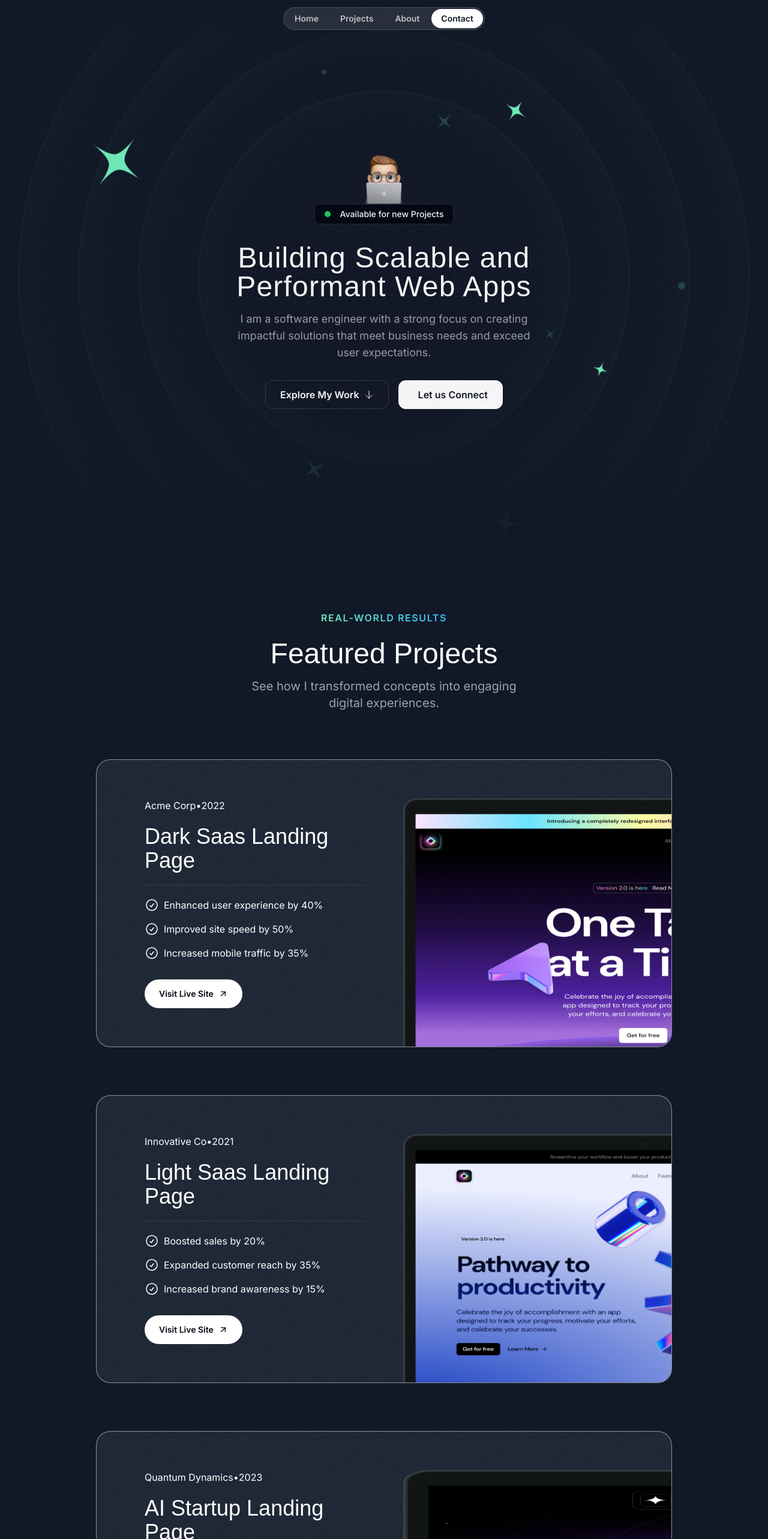
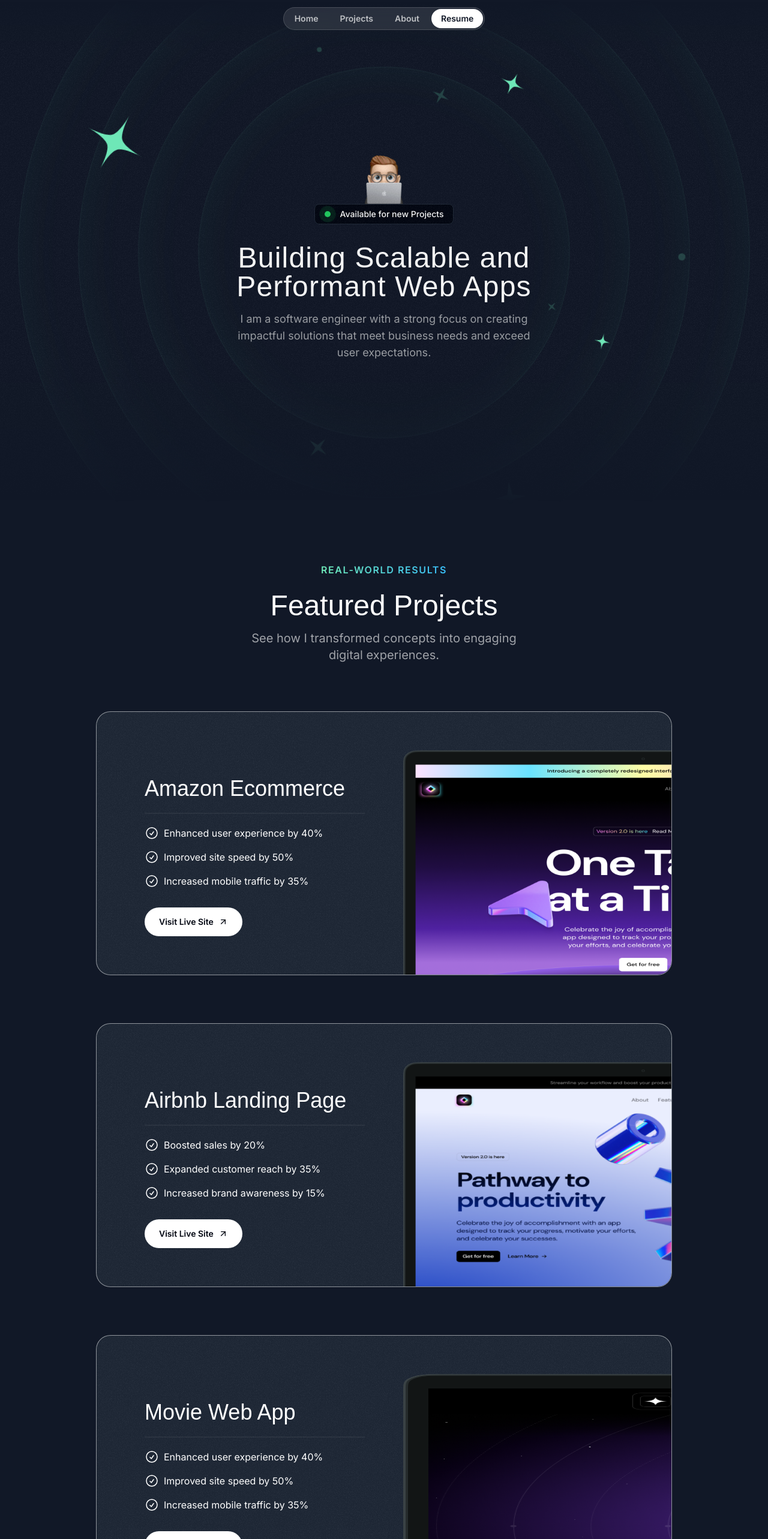
Before and after one commit to shaktawat19/nextjs-portfolio, a Next.js app: page / in a window 1280 px wide. Shown: the top 2566 px of the page at 60% size. Built offline with nearby package versions, Linux system fonts and the light colour scheme; a web font is replaced by a local one.

Commit message:
refactoring

```diff
--- a/src/sections/About.tsx
+++ b/src/sections/About.tsx
@@ -93,7 +93,7 @@ const hobbies = [
 export const AboutSection = () => {
   const constraintRef = useRef(null)
   return (
-    <div className='py-20 lg-py-28'>
+    <div className='py-20 lg-py-28' id='about-section'>
       <div className='container'>
         <SectionHeader
           eyebrow='About Me'
--- a/src/sections/Contact.tsx
+++ b/src/sections/Contact.tsx
@@ -1,9 +1,22 @@
+'use client'
+
 import ArrowUpRightIcon from '@/assets/icons/arrow-up-right.svg'
 import grainImage from '@/assets/images/grain.jpg'
+import { useCallback } from 'react'
 
 export const ContactSection = () => {
+  const handleContactClick = useCallback(() => {
+    const email = 'harshshaktawat.tech@gmail.com'
+    const subject = 'Subject Text'
+    const body = 'Body content of the email'
+    const mailtoLink = `mailto:${email}?subject=${encodeURIComponent(
+      subject
+    )}&body=${encodeURIComponent(body)}`
+    window.location.href = mailtoLink
+  }, [])
+
   return (
-    <div className='py-16 pt-12 lg:py-24 lg:pt-20'>
+    <div className='py-16 pt-12 lg:py-24 lg:pt-20' id={'contect-section'}>
       <div className='container'>
         <div className='bg-gradient-to-r from-emerald-300 to-sky-400 text-gray-900 py8 px-10 rounded-3xl text-center md:text-left relative overflow-hidden z-0 py-8'>
           <div
@@ -23,9 +36,12 @@ export const ContactSection = () => {
               </p>
             </div>
             <div>
-              <button className='text-white bg-gray-900 inline-flex items-center px-6 h-12 rounded-xl gap-2 w-max border border-gray-950'>
+              <button
+                onClick={handleContactClick}
+                className='text-white bg-gray-900 inline-flex items-center px-6 h-12 rounded-xl gap-2 w-max border border-gray-950'
+              >
                 <span className='font-semibold'>Contact Me</span>
-                <ArrowUpRightIcon className='size-4' />
+                <ArrowUpRightIcon className='h-4 w-4' />
               </button>
             </div>
           </div>
--- a/src/sections/Footer.tsx
+++ b/src/sections/Footer.tsx
@@ -1,22 +1,21 @@
-import { title } from 'process'
 import ArrowRightIcon from '../assets/icons/arrow-up-right.svg'
 
 const footerLinks = [
   {
     title: 'LinkedIn',
-    href: '#',
+    href: 'https://www.linkedin.com/in/harshvardhan-singh-shaktawat/',
   },
   {
     title: 'Github',
-    href: '#',
+    href: 'https://github.com/shaktawat19',
   },
   {
     title: 'Leetcode',
-    href: '#',
+    href: 'https://leetcode.com/u/harshvardhan_singh/',
   },
   {
     title: 'Instagram',
-    href: '#',
+    href: 'https://www.instagram.com/mewaribeast/',
   },
 ]
 
@@ -27,18 +26,20 @@ export const Footer = () => {
       <div className='container'>
         <div className='border-t border-white/15 py-6 text-sm flex flex-col md:flex-row md:justify-between items-center gap-8'>
           <div className='text-white/40'> &copy; 2025. All rights reserved</div>
-          <nav className='flex flex-col md:flex-row items-center gap-8'>
+          {/* <nav className='flex flex-col md:flex-row items-center gap-8'>
             {footerLinks.map((link) => (
               <a
                 href={link.href}
                 key={link.title}
+                target='_blank'
+                rel='noopener noreferrer'
                 className='inline-flex items-center gap-1.5'
               >
                 <span className='font-semibold'>{link.title}</span>
                 <ArrowRightIcon className='size-4' />
               </a>
             ))}
-          </nav>
+          </nav> */}
         </div>
       </div>
     </footer>
--- a/src/sections/Header.tsx
+++ b/src/sections/Header.tsx
@@ -5,17 +5,19 @@ export const Header = () => {
         <a href='#' className='nav-item'>
           Home
         </a>
-        <a href='#' className='nav-item'>
+        <a href='#projects-section' className='nav-item'>
           Projects
         </a>
-        <a href='#' className='nav-item'>
+        <a href='#about-section' className='nav-item'>
           About
         </a>
         <a
-          href='#'
+          href='https://docs.google.com/document/d/1MLhR3rPmc2zz_v3C7jnZyow2xu5f5VaHqlV-t9CXr60/edit?usp=sharing'
+          target='_blank'
+          rel='noopener noreferrer'
           className='nav-item bg-white text-gray-900 hover:bg-white/70 hover:text-gray-900'
         >
-          Contact
+          Resume
         </a>
       </nav>
     </div>
--- a/src/sections/Hero.tsx
+++ b/src/sections/Hero.tsx
@@ -130,16 +130,20 @@ export const HeroSection = () => {
             solutions that meet business needs and exceed user expectations.
           </p>
         </div>
-        <div className='flex flex-col md:flex-row justify-center items-center mt-8 gap-4'>
+        {/* <div className='flex flex-col md:flex-row justify-center items-center mt-8 gap-4'>
+          <a href='#projects-section'>
             <button className='inline-flex items-center gap-2 border border-white/15 px-6 h-12 rounded-xl'>
               <span className='font-semibold'>Explore My Work</span>
               <ArrowDown className={'size-4'} />
             </button>
+          </a>
+          <a href='#contact-section' className='>
             <button className='inline-flex items-center gap-2 border border-white bg-white text-gray-900 h-12 px-6 rounded-xl'>
               <span className=''></span>
               <span className='font-semibold'>Let us Connect</span>
             </button>
-        </div>
+          </a>
+        </div> */}
       </div>
     </div>
   )
--- a/src/sections/Projects.tsx
+++ b/src/sections/Projects.tsx
@@ -10,46 +10,46 @@ import { Card } from '@/components/Card'
 
 const portfolioProjects = [
   {
-    company: 'Acme Corp',
-    year: '2022',
-    title: 'Dark Saas Landing Page',
+    // company: 'Acme Corp',
+    // year: '2022',
+    title: 'Amazon Ecommerce',
     results: [
       { title: 'Enhanced user experience by 40%' },
       { title: 'Improved site speed by 50%' },
       { title: 'Increased mobile traffic by 35%' },
     ],
-    link: 'https://youtu.be/4k7IdSLxh6w',
+    link: 'https://amazon-clone-frontend-ten.vercel.app/',
     image: darkSaasLandingPage,
   },
   {
-    company: 'Innovative Co',
-    year: '2021',
-    title: 'Light Saas Landing Page',
+    // company: 'Innovative Co',
+    // year: '2021',
+    title: 'Airbnb Landing Page',
     results: [
       { title: 'Boosted sales by 20%' },
       { title: 'Expanded customer reach by 35%' },
       { title: 'Increased brand awareness by 15%' },
     ],
-    link: 'https://youtu.be/7hi5zwO75yc',
+    link: 'https://airbnb-mini-clone.web.app/',
     image: lightSaasLandingPage,
   },
   {
-    company: 'Quantum Dynamics',
-    year: '2023',
-    title: 'AI Startup Landing Page',
+    // company: 'Quantum Dynamics',
+    // year: '2023',
+    title: 'Movie Web App',
     results: [
       { title: 'Enhanced user experience by 40%' },
       { title: 'Improved site speed by 50%' },
       { title: 'Increased mobile traffic by 35%' },
     ],
-    link: 'https://youtu.be/Z7I5uSRHMHg',
+    link: 'https://movix-main-eight.vercel.app/',
     image: aiStartupLandingPage,
   },
 ]
 
 export const ProjectsSection = () => {
   return (
-    <section className='pb-16 lg:py-24'>
+    <section className='pb-16 lg:py-24' id='projects-section'>
       <div className='container'>
         <SectionHeader
           eyebrow='Real-world Results'
@@ -68,9 +68,9 @@ export const ProjectsSection = () => {
               <div className='lg:grid lg:grid-cols-2 lg:gap-16'>
                 <div className='lg:pb-16'>
                   <div className='bg-gradient-to-r from-emerald-300 to-sky-400 inline-flex gap-2 font-bold uppercase tracking-widest text-sm text-transparent bg-clip-text'></div>
-                  <span>{project.company}</span>
-                  <span>&bull;</span>
-                  <span>{project.year}</span>
+                  {/* <span>{project.company}</span> */}
+                  {/* <span>&bull;</span> */}
+                  {/* <span>{project.year}</span> */}
 
                   <h3 className='font-serif text-2xl mt-2 md:text-4xl md:mt-5'>
                     {project.title}
@@ -87,7 +87,11 @@ export const ProjectsSection = () => {
                       </li>
                     ))}
                   </ul>
-                  <a href={project.link}>
+                  <a
+                    href={project.link}
+                    target='_blank'
+                    rel='noopener noreferrer'
+                  >
                     <button className='bg-white text-gray-950 h-12 w-full md:w-auto px-6 rounded-full text-sm font-semibold inline-flex items-center justify-center gap-2 mt-8'>
                       <span>Visit Live Site</span>
                       <ArrowUpRightIcon className='size-4' />
--- a/src/sections/Testimonials.tsx
+++ b/src/sections/Testimonials.tsx
@@ -3,10 +3,8 @@ import memojiAvatar2 from '@/assets/images/memoji-avatar-2.png'
 import memojiAvatar3 from '@/assets/images/memoji-avatar-3.png'
 import memojiAvatar4 from '@/assets/images/memoji-avatar-4.png'
 import memojiAvatar5 from '@/assets/images/memoji-avatar-5.png'
-import test from 'node:test'
 import Image from 'next/image'
 import { SectionHeader } from '@/components/SectionHeader'
-import grainImage from '@/assets/images/grain.jpg'
 import { Card } from '@/components/Card'
 import { Fragment } from 'react'
 
@@ -14,31 +12,31 @@ const testimonials = [
   {
     name: 'Alex Turner',
     position: 'Marketing Manager @ TechStartups',
-    text: "Alex was instrumental in transforming our website into a powerful marketing tool. His attention to detail and ability to understand our brand is exceptional. We're thrilled with the results!",
+    text: "Harshvardhan was instrumental in transforming our website into a powerful marketing tool. His attention to detail and ability to understand our brand is exceptional. We're thrilled with the results!",
     avatar: memojiAvatar1,
   },
   {
     name: 'Olivia Green',
     position: 'Head of Design @ GreenLeaf',
-    text: 'Working with Alex was a pleasure. His expertise in frontend development brought our designs to life in a way we never imagined. The website has exceeded our expectations.',
+    text: 'Working with Harshvardhan was a pleasure. His expertise in frontend development brought our designs to life in a way we never imagined. The website has exceeded our expectations.',
     avatar: memojiAvatar2,
   },
   {
     name: 'Daniel White',
     position: 'CEO @ InnovateCo',
-    text: "Alex's ability to create seamless user experiences is unmatched. Our website has seen a significant increase in conversions since launching the new design. We couldn't be happier.",
+    text: "Harshvardhan's ability to create seamless user experiences is unmatched. Our website has seen a significant increase in conversions since launching the new design. We couldn't be happier.",
     avatar: memojiAvatar3,
   },
   {
     name: 'Emily Carter',
     position: 'Product Manager @ GlobalTech',
-    text: "Alex is a true frontend wizard. He took our complex product and transformed it into an intuitive and engaging user interface. We're already seeing positive feedback from our customers.",
+    text: "Harshvardhan is a true frontend wizard. He took our complex product and transformed it into an intuitive and engaging user interface. We're already seeing positive feedback from our customers.",
     avatar: memojiAvatar4,
   },
   {
     name: 'Michael Brown',
     position: 'Director of IT @ MegaCorp',
-    text: "Alex's work on our website has been nothing short of exceptional. He's a talented developer who is also a great communicator. We highly recommend him.",
+    text: "Harshvardhan's work on our website has been nothing short of exceptional. He's a talented developer who is also a great communicator. We highly recommend him.",
     avatar: memojiAvatar5,
   },
 ]
```
Lines whose indentation alone changed are shown as unchanged.
